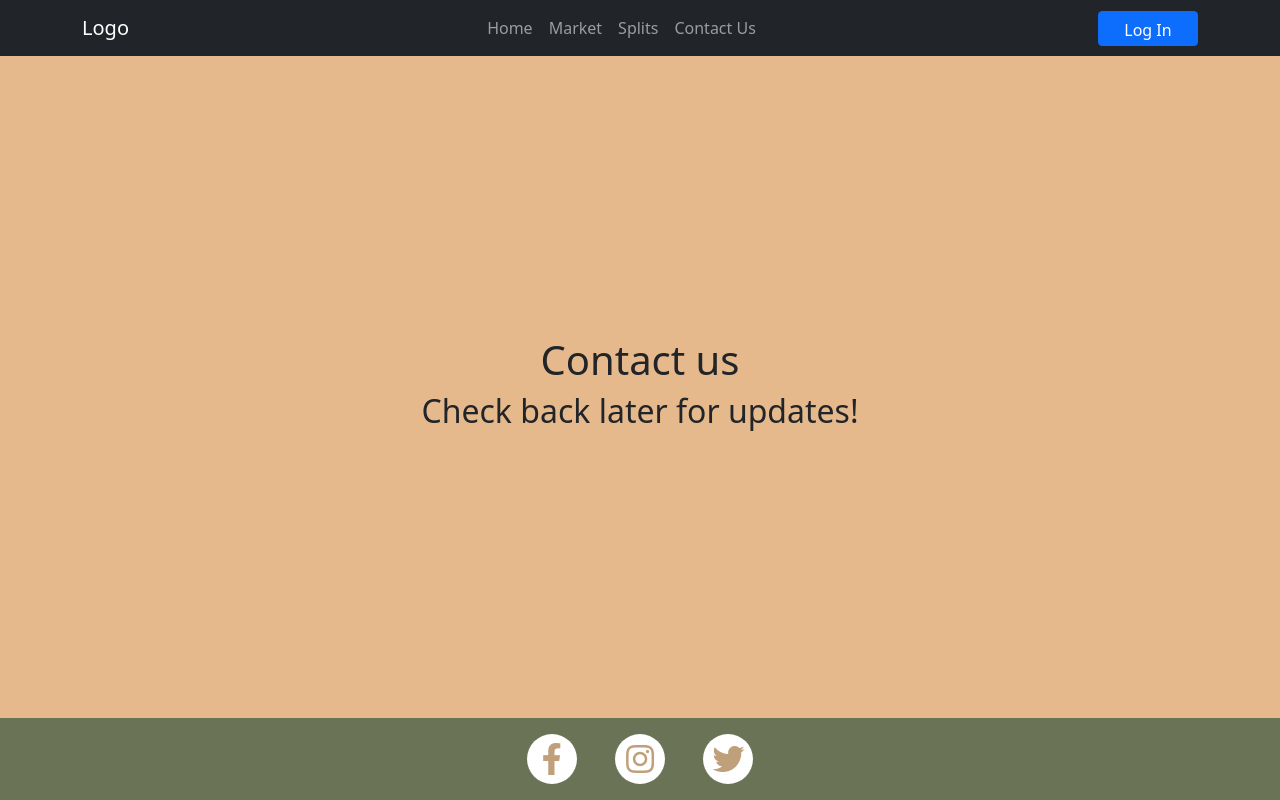
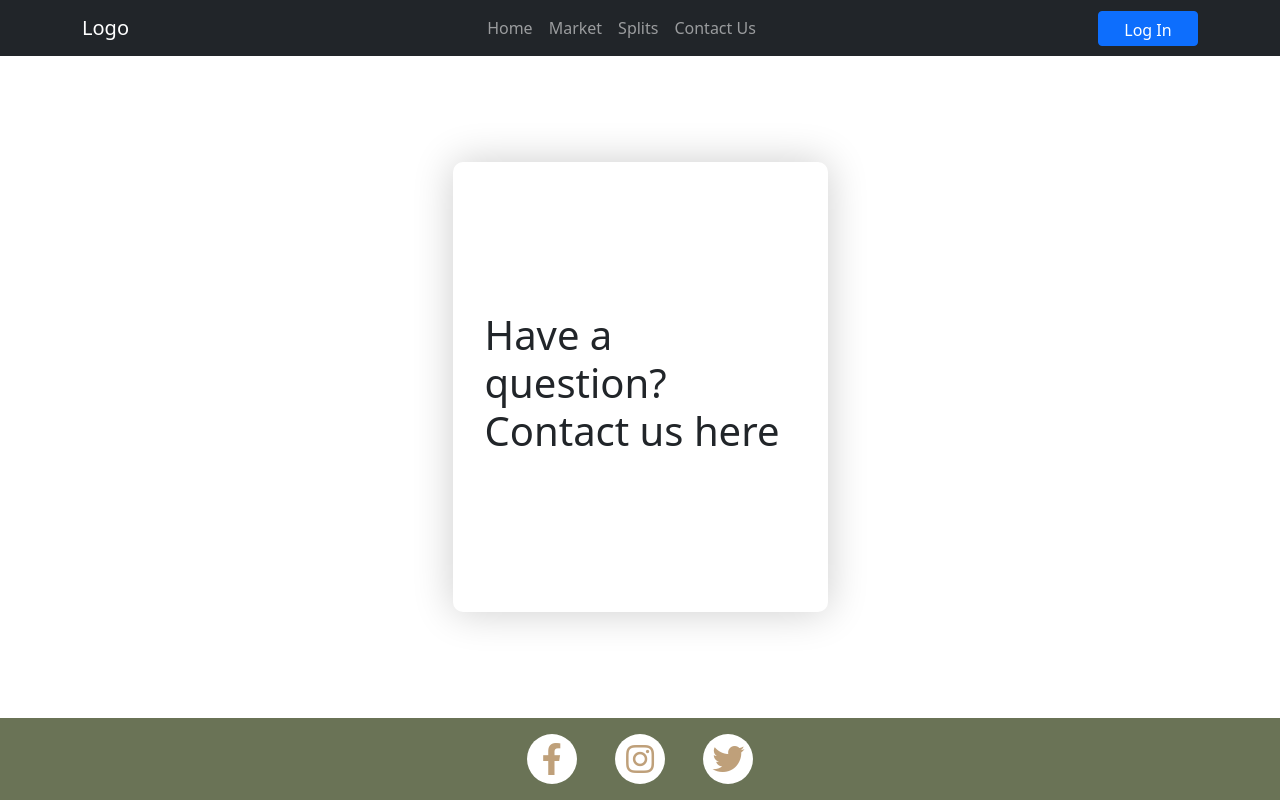
Before and after one commit to codykoscielski/flash-painters-react, a React (Create React App) app: page /contact in a window 1280 px wide. Built offline with nearby package versions, Linux system fonts and the light colour scheme; no server answers.

Commit message:
Added a contact us form component

```diff
--- a/src/App.css
+++ b/src/App.css
@@ -113,11 +113,12 @@ components that have no been created yet */
 }
 
 .homePage {
-    min-height: calc(100vh - 138px);
+    min-height: calc(100vh - 82px);
 }
 
 /* About Component */
 .about {
+    height: 100vh;
     text-align: center;
     padding: 0 5%;
 }
--- /dev/null
+++ b/src/components/layout/ContactUsForm.js
@@ -0,0 +1,16 @@
+import React from 'react';
+
+const ContactUsForm = () => {
+
+    return (
+        <div className="wrapper">
+            <div className="form-container">
+                <form className="form">
+                    <h1 className="form-title">Have a question? Contact us here</h1>
+                </form>
+            </div>
+        </div>
+    )
+}
+
+export default ContactUsForm;
--- a/src/components/layout/Hero.js
+++ b/src/components/layout/Hero.js
@@ -6,7 +6,7 @@ const Hero = () => {
     return(
         <header>
             <LazyHero imageSrc={ Background }>
-                <h1 className="hero-h1">Buy, Sell, Trade Tattoo Flash</h1>
+                <h1 className="hero-h1">Buy and Sell Tattoo Flash</h1>
             </LazyHero>
             <div className="triangle"></div>
         </header>
--- a/src/components/pages/ContactPage.js
+++ b/src/components/pages/ContactPage.js
@@ -1,10 +1,10 @@
 import React from 'react'
+import ContactUsForm from '../layout/ContactUsForm'
 
 const ContactPage = () => {
     return (
-        <div className="minHeight">
-            <h1>Contact us</h1>
-            <h2>Check back later for updates!</h2>
+        <div>
+            <ContactUsForm />
         </div>
     )
 }
```
Also changed, not shown: 1 other file (tests, documents, lock files or other folders).
